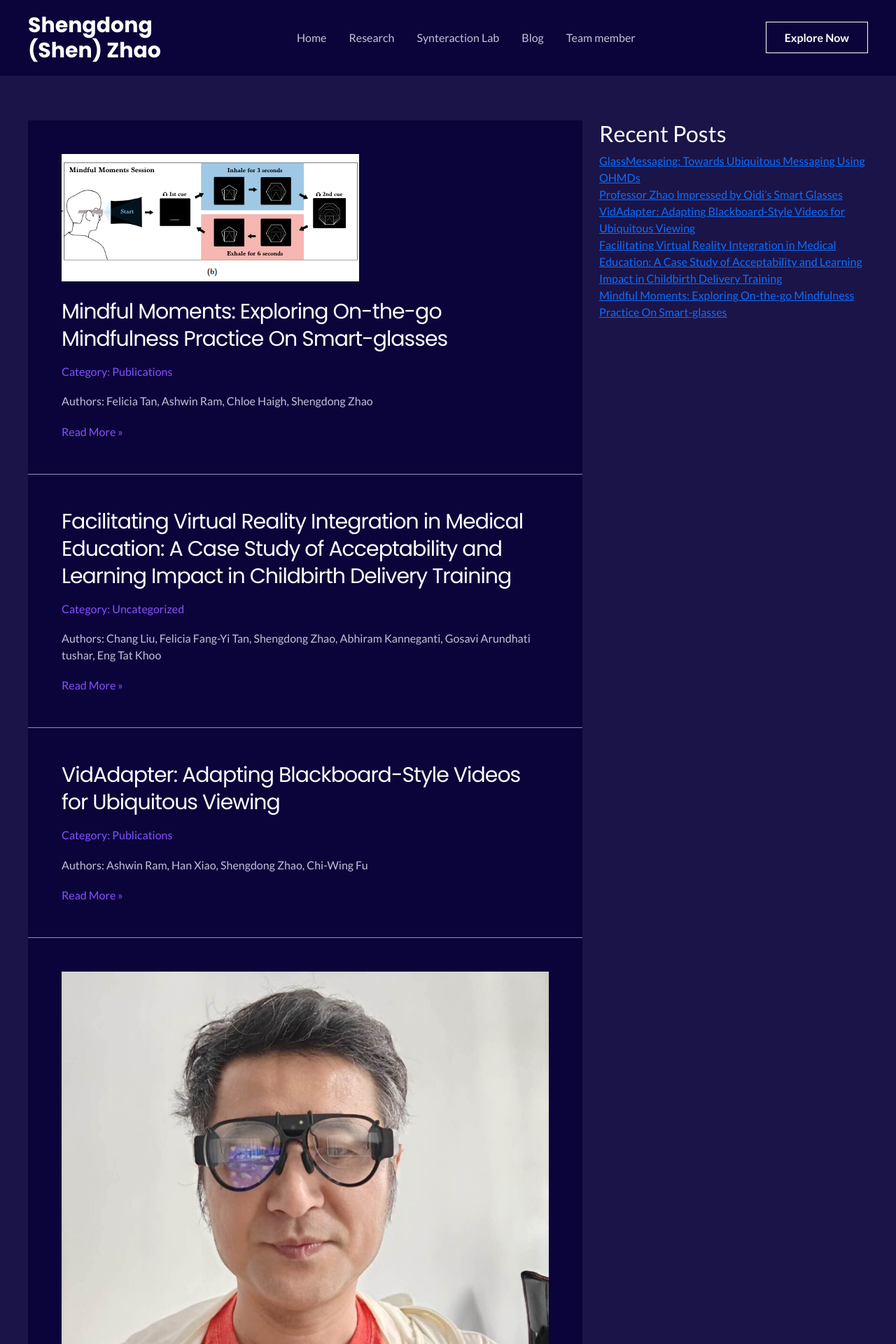
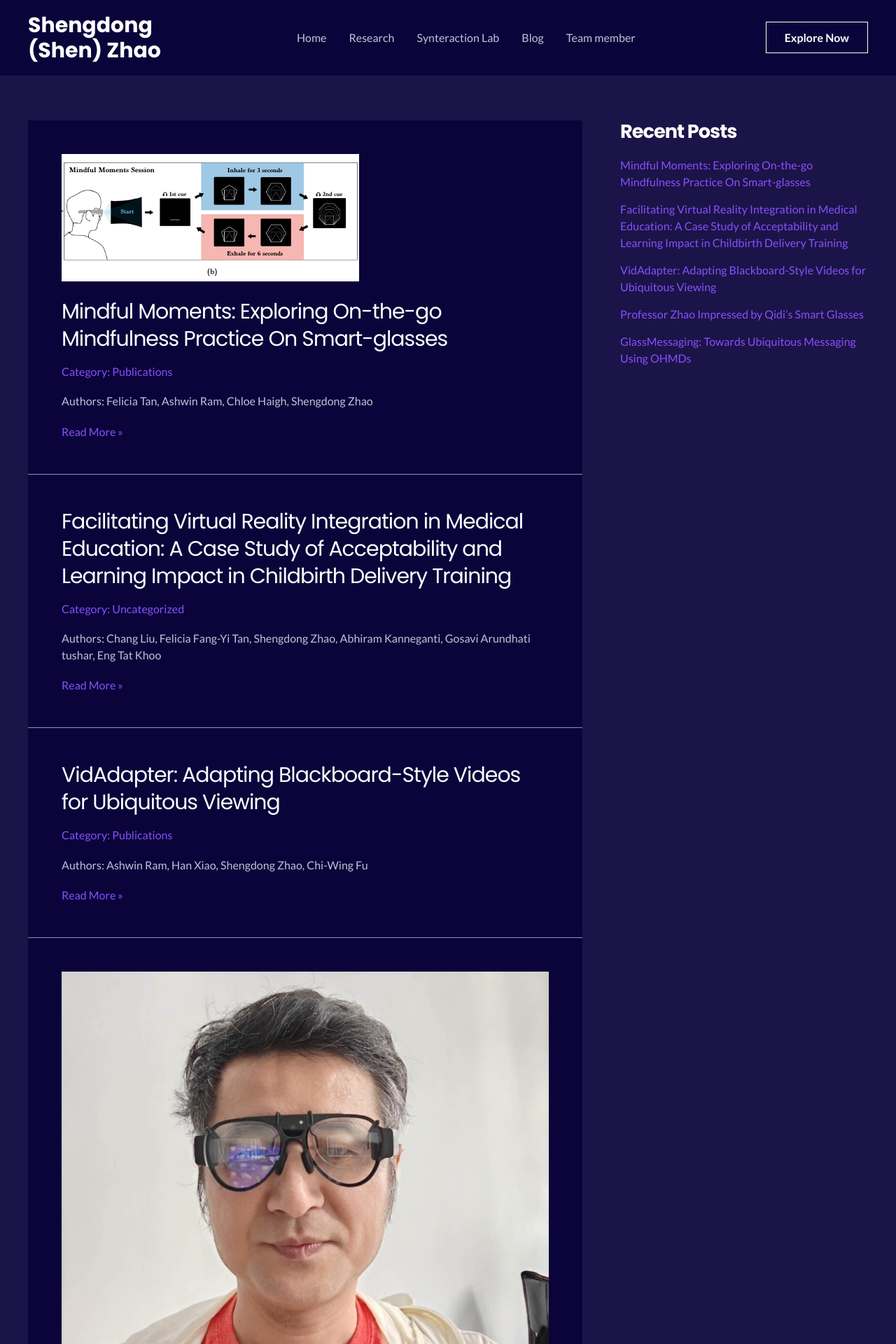
Before and after one commit to sszhao/sszhao.github.io, a Jekyll site: the page built from blogs/index.html, in a window 1280 px wide. Shown: the top 1920 px of the page at 70% size. Built offline with Jekyll 4.4.1, drawn with Linux system fonts in a browser that asks for light colours; nearby versions of some CDN libraries; the list of posts is cut into pages by our own code.

Commit message:
Updating sidebar styling

```diff
--- a/_includes/sidebar.html
+++ b/_includes/sidebar.html
@@ -2,7 +2,7 @@
     <div class="recent-post-container">
         <h2 class="header">Recent Posts</h2>
         <ul class=" list-unstyled mb-0">
-            {% for post in site.posts reversed limit:5 %}
+            {% for post in site.posts limit:5 %}
             <li>
                 <a href="{{ post.url }}" class="post-link">{{ post.title }}</a>
             </li>
--- a/_scss/blog-list-page.scss
+++ b/_scss/blog-list-page.scss
@@ -138,5 +138,40 @@ body{
                 }
             }
         }
+
+        .sidebar-container{
+            padding-left: 30px;
+
+            .recent-post-container{
+                .header{
+                    font-size: 1.7rem;
+                    margin-bottom: 0.7em;
+                    font-weight: 700;
+                    font-family: 'Poppins', sans-serif;
+                    line-height: 1.2em;
+                    letter-spacing: -1px;
+                }
+
+                ul{
+                    li{
+                        a{
+                            display: block;
+                            color: #8750fc;
+                            margin-bottom: 15px;
+                            text-decoration: none;
+                            transition: all .2s linear;
+                            -webkit-transition: all .2s linear;
+                            -mos-transition: all .2s linear;
+                            -o-transition: all .2s linear;
+                            -ms-transition: all .2s linear;
+
+                            &:hover{
+                                color: #905cff;
+                            }
+                        }
+                    }
+                }
+            }
+        }
     }
 }
```
Also changed, not shown: _posts/2024-03-27-heads-up-computing.md (added, +11 -0 lines), assets/blog/截圖-2024-02-21-下午10.16.07.png (added).
